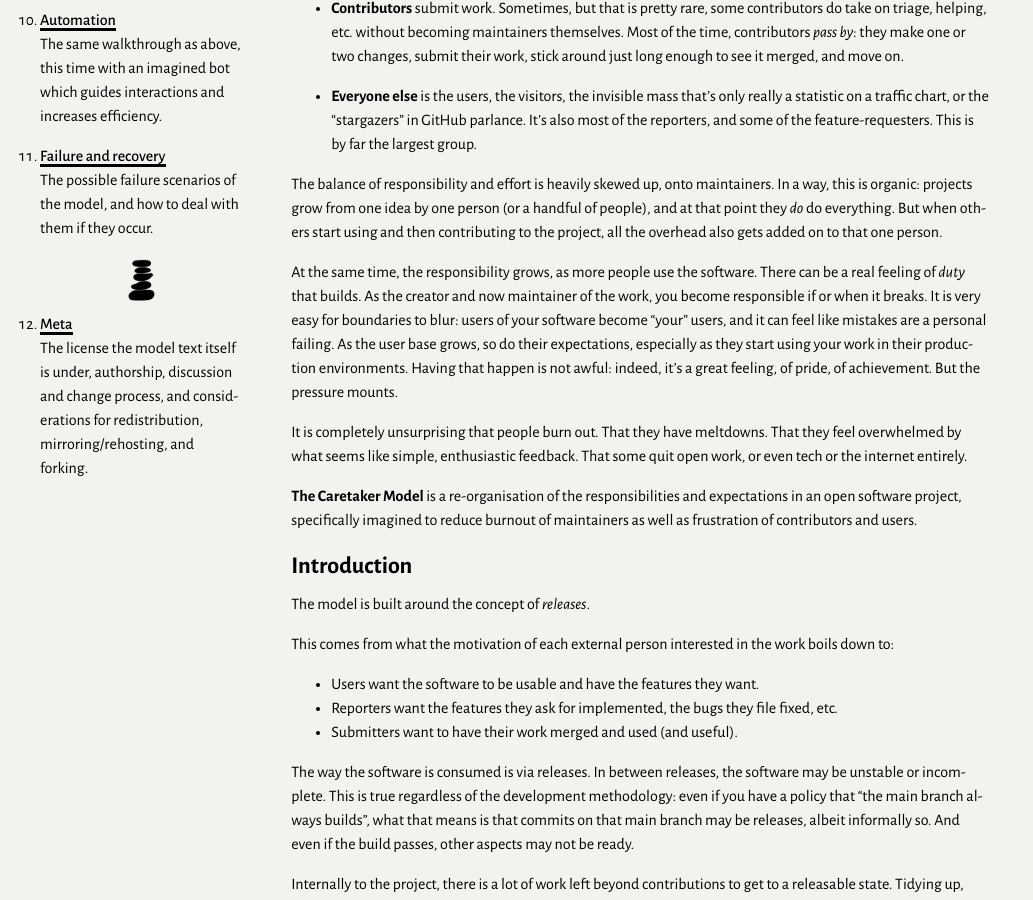
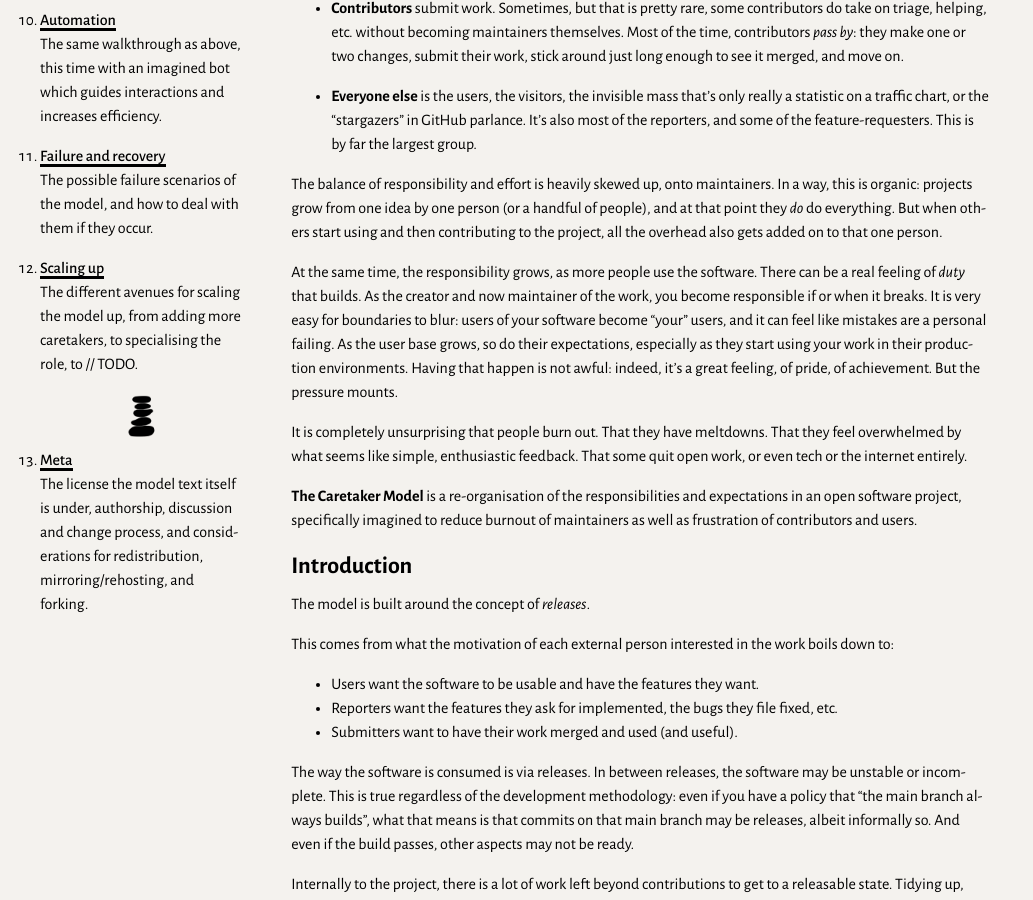
Before and after one commit to passcod/caretaker, a Jekyll site: the page built from index.markdown, in a window 1280 px wide and 900 px high, scrolled down 1752 px. Shown: the whole window, without its empty margins (0-1033 px from the left). Built offline with Jekyll 4.4.1, drawn with Linux system fonts in a browser that asks for light colours; our own code applies the rules of GitHub Pages for plain Markdown files.

Commit message:
Add scaling up section

```diff
--- a/_layouts/home.html
+++ b/_layouts/home.html
@@ -72,6 +72,12 @@
 					<p>The possible failure scenarios of the model, and how to
 						deal with them if they occur.</p>
 				</li>
+				<li>
+					<a href="#scaling-up">Scaling up</a>
+					<p>The different avenues for scaling the model up, from
+						adding more caretakers, to specialising the role, to
+						// TODO.</p>
+				</li>
 				<hr>
 				<li>
 					<a href="#meta">Meta</a>
--- a/index.markdown
+++ b/index.markdown
@@ -271,4 +271,5 @@ guide (the template will point people there as a first step).
 [walkthrough]: #walkthrough
 [automation]: #automation
 [failure and recovery]: #failure-and-recovery
+[scaling up]: #scaling-up
 [meta]: #meta
```
